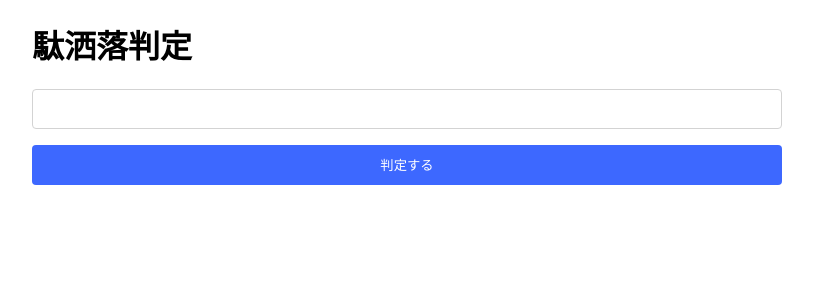
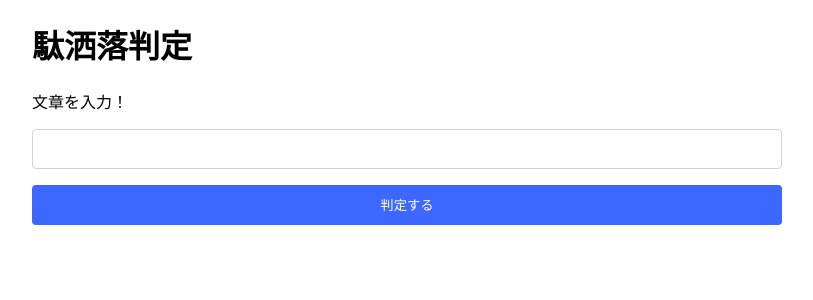
Before and after one commit to ayu0616/dajare_app, a Flask app: page / in a window 1280 px wide. Shown: the top 300 px of the page, without its empty margins (233-1046 px from the left). Run offline with Flask 3, Linux system fonts and the light colour scheme; some web fonts are replaced.

Commit message:
labelを追加した

```diff
--- a/templates/index.html
+++ b/templates/index.html
@@ -10,6 +10,7 @@
         <div class="container">
             <h1>駄洒落判定</h1>
             <form action="./judge">
+                <label for="sentence">文章を入力！</label>
                 <input type="text" name="sentence" id="sentence" required />
                 <input type="submit" value="判定する" id="submit-btn" />
             </form>
```
